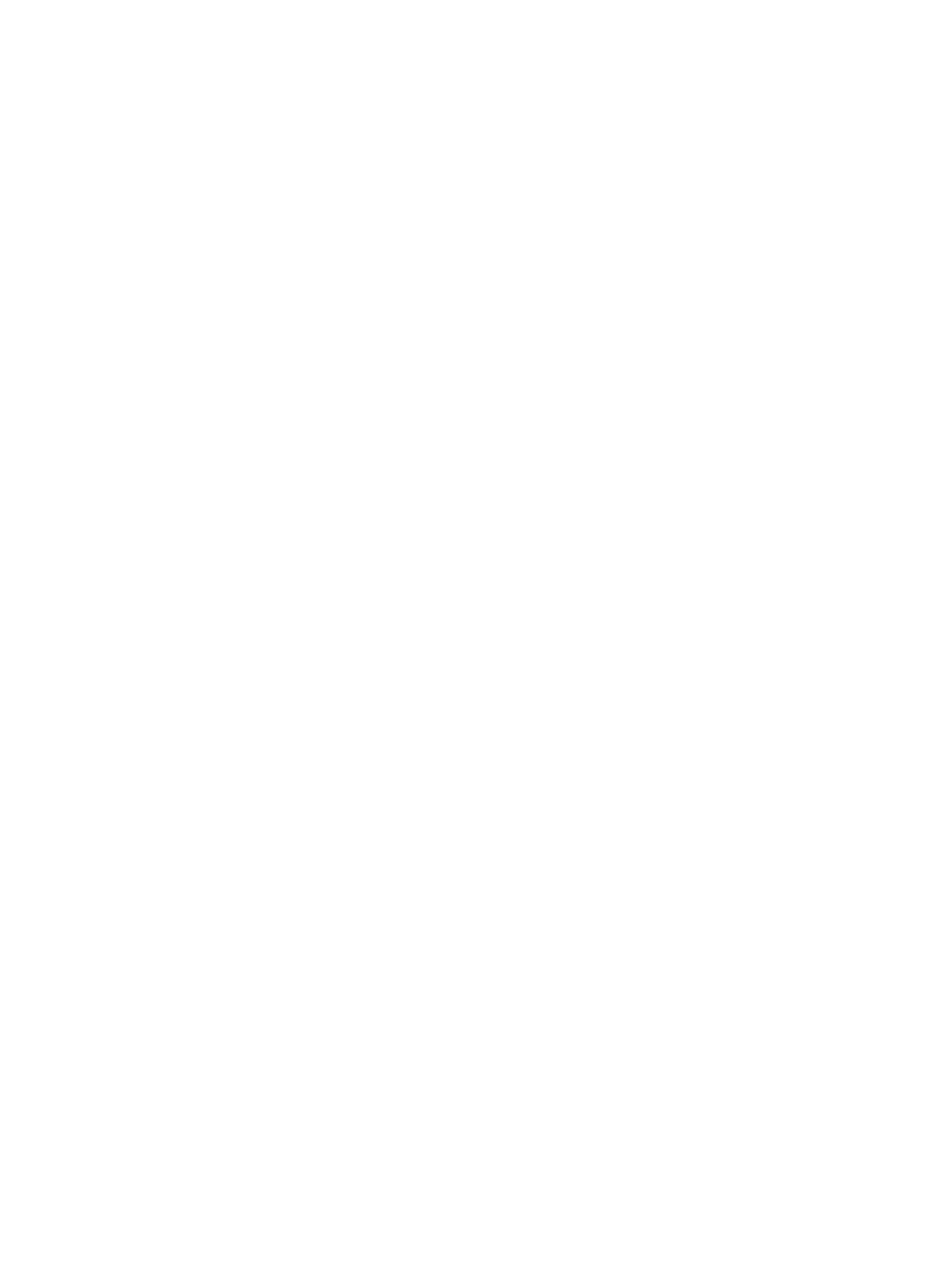
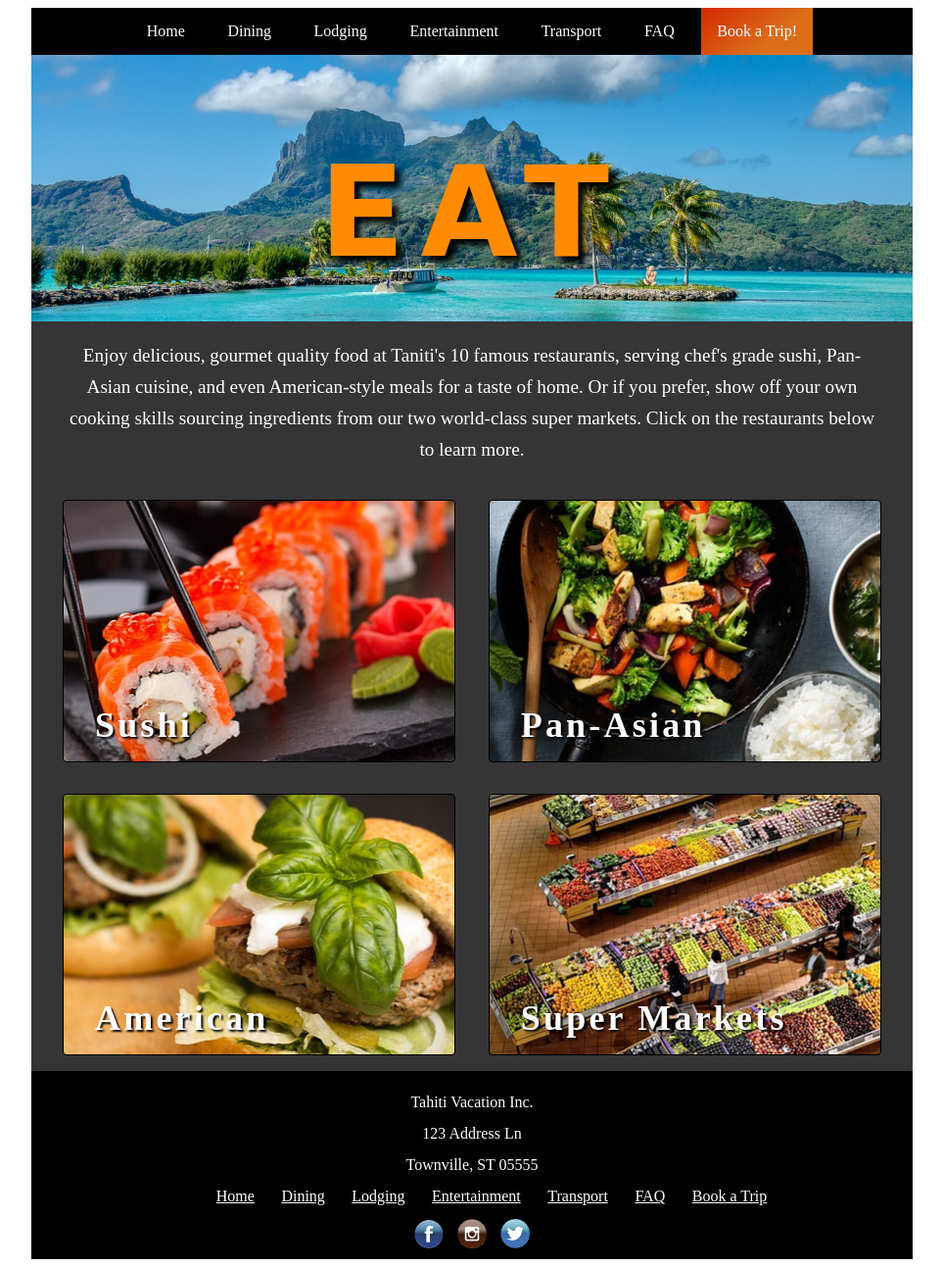
Before and after one commit to DBalint88/WGU-D479, a plain HTML site: page dining.html in a window 1280 px wide. Shown: the whole page at 98% size, without its empty margins (158-1121 px from the left). Before the commit the page ends 800 px from the top, so only its background shows below. Drawn offline with Linux system fonts and the light colour scheme.

Commit message:
Populate Dining page with appropriate text and images

```diff
--- a/dining.html
+++ b/dining.html
@@ -0,0 +1,68 @@
+<!DOCTYPE html>
+<html lang="en">
+    <head>
+        <meta charset="UTF-8">
+        <meta name="viewport" content="width=device-width, initial-scale=1.0">
+        <link rel="stylesheet" href="styles.css">
+        <title>Tahiti</title>
+    </head>
+    <body>
+        <div class="content-wrapper">
+
+            <nav>
+                <ul>
+                    <li><a href="index.html">Home</a></li>
+                    <li><a href="dining.html">Dining</a></li>
+                    <li><a href="lodging.html">Lodging</a></li>
+                    <li><a href="entertainment.html">Entertainment</a></li>
+                    <li><a href="transport.html">Transport</a></li>
+                    <li><a href="faq.html">FAQ</a></li>
+                    <li class="book-button"><a href="book.html">Book a Trip!</a></li>
+                </ul>
+            </nav>
+            <header>
+                <h1>EAT</h1>
+            </header>
+            <main>
+                <p>Enjoy delicious, gourmet quality food at Taniti's 10 famous restaurants, serving chef's grade sushi, Pan-Asian cuisine, and even American-style meals for a taste of home.  Or if you prefer, show off your own cooking skills sourcing ingredients from our two world-class super markets.   Click on the restaurants below to learn more.</p>
+                <div class="tile-menu">
+                    <a href="" class="menu-tile" id="sushi-tile">
+                        <h2>Sushi</h2>
+                    </a>
+                    <a href="" class="menu-tile" id="pan-asian-tile">
+                        <h2>Pan-Asian</h2>
+                    </a>
+                    <a href="" class="menu-tile" id="american-tile">
+                        <h2>American</h2>
+                    </a>
+                    <a href="" class="menu-tile" id="grocery-tile">
+                        <h2>Super Markets</h2>
+                    </a>
+                </div>
+
+            </main>
+            <footer>
+                <p>Tahiti Vacation Inc.</p>
+                <p>123 Address Ln</p>
+                <p>Townville, ST 05555</p>
+                <ul class="footer-nav">
+                    <li><a href="index.html">Home</a></li>
+                    <li><a href="dining.html">Dining</a></li>
+                    <li><a href="lodging.html">Lodging</a></li>
+                    <li><a href="entertainment.html">Entertainment</a></li>
+                    <li><a href="transport.html">Transport</a></li>
+                    <li><a href="faq.html">FAQ</a></li>
+                    <li><a href="book.html">Book a Trip</a></li>
+                </ul>
+                <div class="socials">
+                    <img src="images/fb-icon.png" alt="">
+                    <img src="images/ig-icon.png" alt="">
+                    <img src="images/tw-icon.png" alt="">
+                </div>
+
+
+            </footer>
+
+        </div>
+    </body>
+</html>
--- a/styles.css
+++ b/styles.css
@@ -163,6 +163,7 @@ footer {
     display: flex;
     flex-direction: column;
     align-items: center;
+    justify-content: space-around;
 }
 
 footer p {
@@ -175,14 +176,40 @@ footer p {
     flex-direction: row;
     list-style: none;
     justify-content: space-around;
+    margin: 0;
 }
 
 .footer-nav li a {
-    text-decoration: none;
     color: white;
 }
+
 
 .socials img {
     width: 30px;
     height: auto;
+    margin: 0 .3rem 0 .3rem;
 }
+
+
+
+/* Dining Page */
+
+#sushi-tile {
+    background-image: url(images/sushi.jpg);
+    background-position: center;
+}
+
+#pan-asian-tile {
+    background-image: url(images/stir-fry.jpg);
+    background-position: center;
+}
+
+#american-tile {
+    background-image: url(images/burger.jpg);
+    background-position: center;
+}
+
+#grocery-tile {
+    background-image: url(images/super-market.jpg);
+    background-position: center;
+}
```
Also changed, not shown: images/burger.jpg (added), images/stir-fry.jpg (added), images/super-market.jpg (added), images/sushi.jpg (added).
